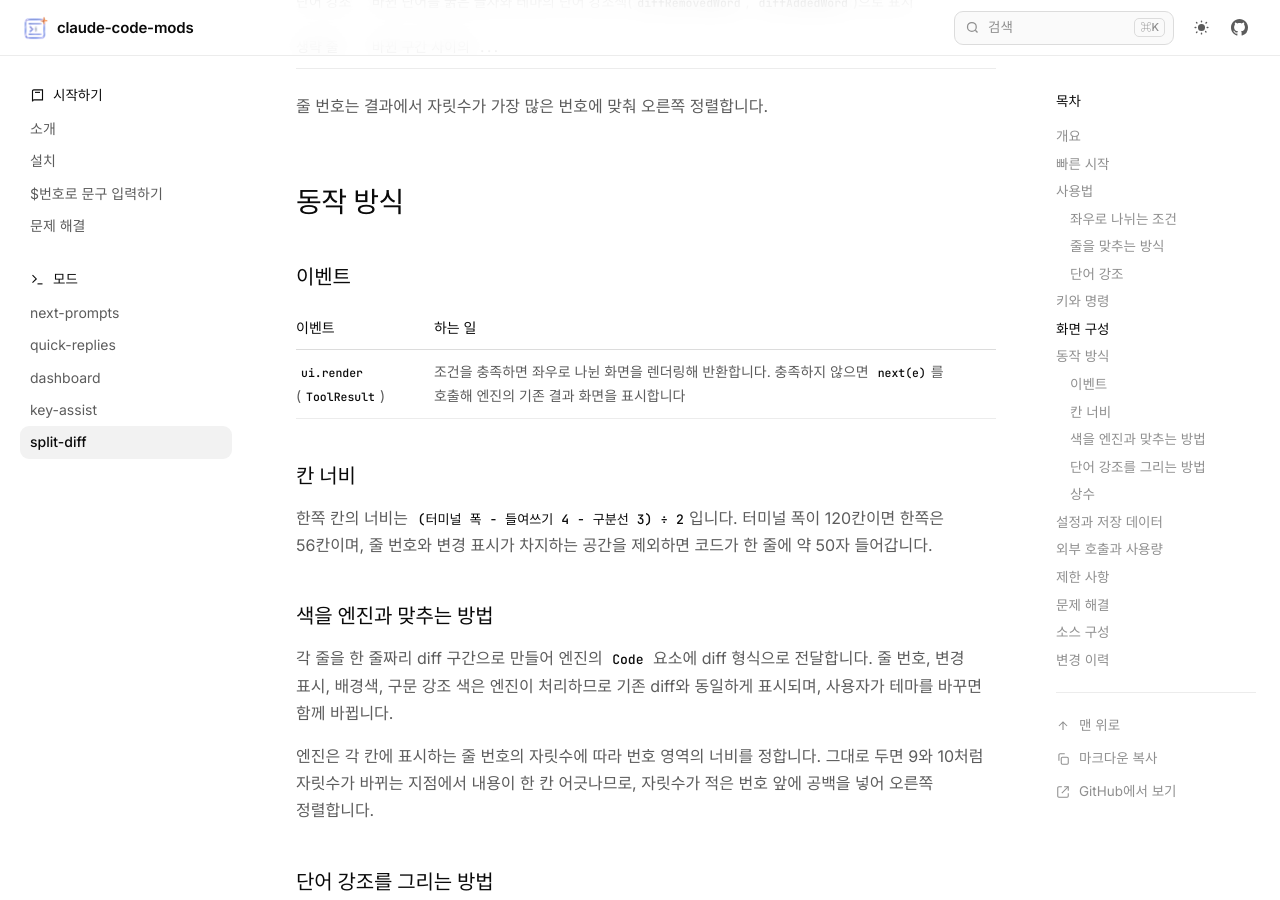
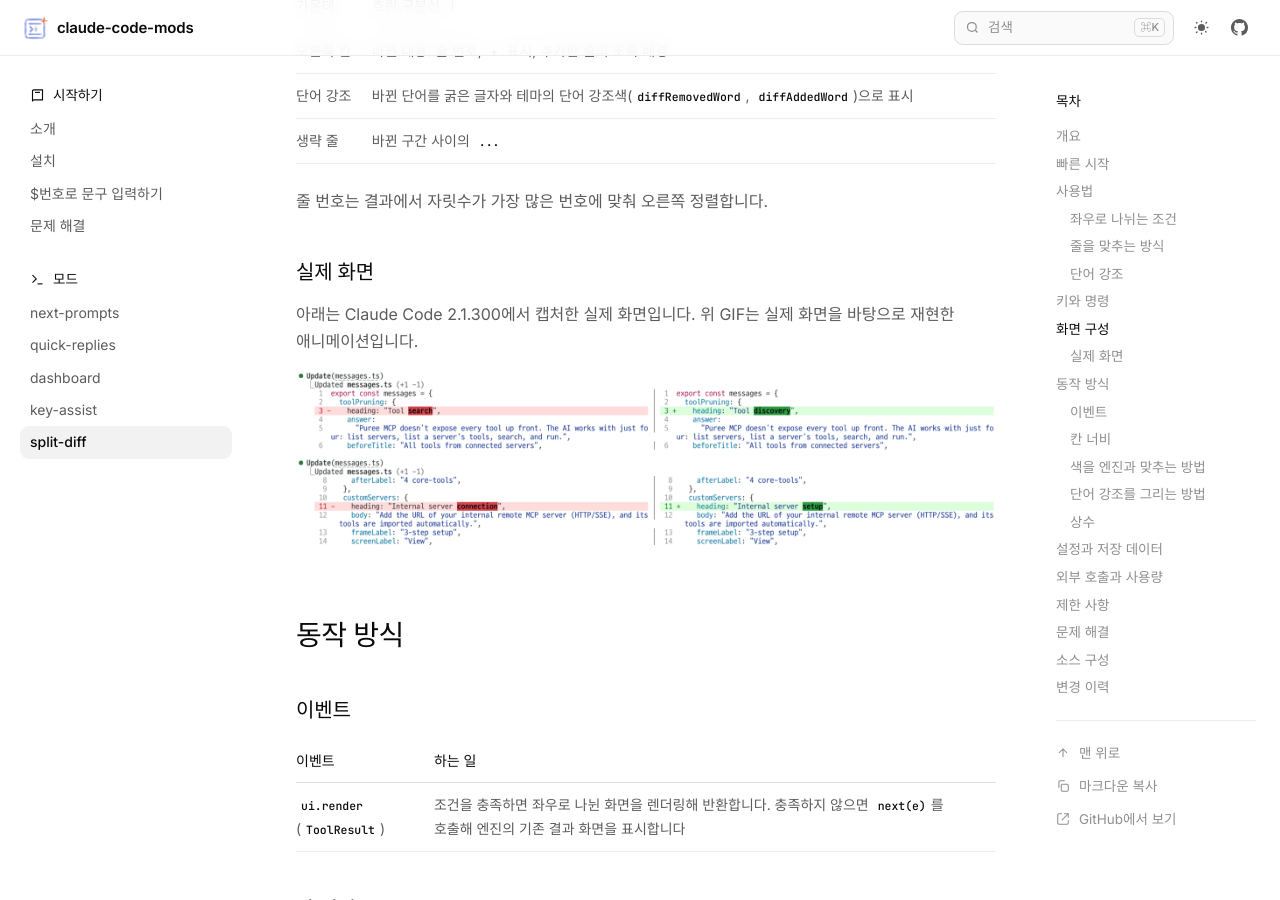
Before and after one commit to oobg/claude-code-mods, a Jekyll site: the page built from docs/split-diff.md, in a window 1280 px wide and 900 px high, scrolled down 3040 px. Built offline with Jekyll 4.4.1, drawn with Linux system fonts in a browser that asks for light colours; some web fonts are replaced; our own code applies the rules of GitHub Pages for plain Markdown files; comment, search, counter and statistics services are not loaded.

Commit message:
docs(split-diff): 폭이 줄면 원래 diff로 돌아가는 장면을 GIF로 보이기
넓은 터미널에서 좌우로 나뉜 diff가 폭이 120칸 아래로 줄면 엔진의 세로 diff로 바뀌고,
다시 넓어지면 좌우로 돌아오는 장면을 Remotion으로 다크와 라이트 두 벌 그렸다.
README 카드와 모드 문서 첫머리는 GIF로 바꾸고, 실제 캡처는 모드 문서의 '실제 화면'에 남겼다.

Co-Authored-By: Claude Opus 5.5 <noreply@anthropic.com>

```diff
--- a/docs/split-diff.md
+++ b/docs/split-diff.md
@@ -5,8 +5,8 @@
 > 터미널 폭이 120칸 이상이면 Edit와 Write 결과의 diff에서 원래 내용은 왼쪽에, 바뀐 내용은 오른쪽에 표시합니다. 바뀐 단어는 더 밝은 색으로 강조합니다.
 
 <p><picture>
-<source media="(prefers-color-scheme: dark)" srcset="./images/showcase/split-diff-dark.png">
-<img alt="split-diff: Edit 결과를 원래 내용과 바뀐 내용으로 나눠 좌우에 표시한다" src="./images/showcase/split-diff-light.png" width="100%">
+<source media="(prefers-color-scheme: dark)" srcset="./images/showcase/split-diff-dark.gif">
+<img alt="split-diff: 터미널 폭이 120칸 이상이면 좌우 diff, 미만이면 원래 세로 diff로 전환된다" src="./images/showcase/split-diff-light.gif" width="100%">
 </picture></p>
 
 | 항목 | 값 |
@@ -105,6 +105,15 @@ split-diff는 터미널 폭이 넓을 때 이 결과를 왼쪽(원래 내용)과
 
 줄 번호는 결과에서 자릿수가 가장 많은 번호에 맞춰 오른쪽 정렬합니다.
 
+### 실제 화면
+
+아래는 Claude Code 2.1.300에서 캡처한 실제 화면입니다. 위 GIF는 실제 화면을 바탕으로 재현한 애니메이션입니다.
+
+<p><picture>
+<source media="(prefers-color-scheme: dark)" srcset="./images/showcase/split-diff-dark.png">
+<img alt="split-diff: Claude Code에서 캡처한 좌우 diff 화면" src="./images/showcase/split-diff-light.png" width="100%">
+</picture></p>
+
 ## 동작 방식
 
 ### 이벤트
```
Also changed, not shown: README.md (+2 -2 lines), docs/images/showcase/split-diff-dark.gif (added), docs/images/showcase/split-diff-light.gif (added).
